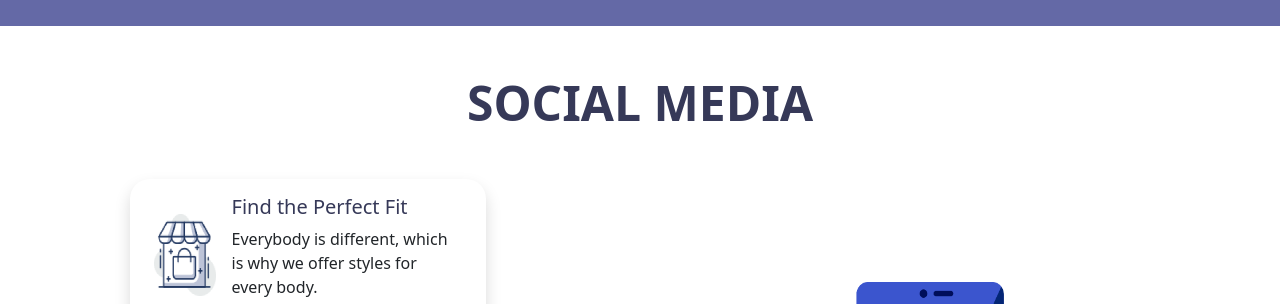
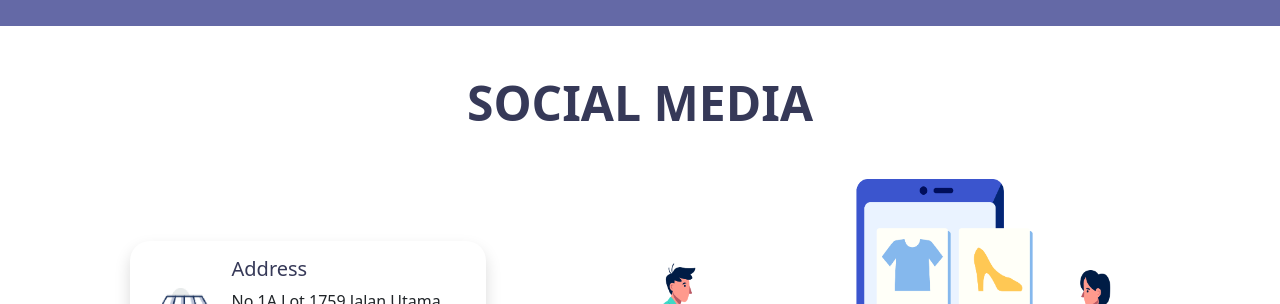
Before and after one commit to karleshamy/karleshamy.github.com, a plain HTML site: page index.html in a window 1280 px wide. Shown: the part 496-800 px from the top of the page. Drawn offline with nearby package versions, Linux system fonts and the light colour scheme.

Commit message:
add address

```diff
--- a/index.html
+++ b/index.html
@@ -67,12 +67,11 @@
                         <img class="pe-lg-3 pb-2 pb-lg-0" src="icons/image 12.png" alt=""
                             style="width: 78px; height: 82px;">
                         <div class="text-lg-start text-center">
-                            <h5>Find the Perfect Fit</h5>
-                            <p>Everybody is different, which is why we
-                                offer styles for every body.</p>
+                            <h5>Address</h5>
+                            <p>No 1A Lot 1759 Jalan Utama, Jln Kubu Gajah, Kampung Kubu Gajah, 47000 Sungai Buloh, Selangor</p>
                         </div>
                     </div>
-                    <div
+                    <!-- <div
                         class="feature shadow d-flex flex-column flex-lg-row justify-content-around align-items-center mb-4 px-4 py-3 mx-auto">
                         <img class="pe-lg-3 pb-2 pb-lg-0" src="icons/image 13.png" alt=""
                             style="width: 79px; height: 76px;">
@@ -91,7 +90,7 @@
                             <p>Everybody is different, which is why we
                                 offer styles for every body.</p>
                         </div>
-                    </div>
+                    </div> -->
                 </div>
                 <div class="col-lg-6 order-1 order-lg-2 mb-3">
                     <img class="w-100" src="icons/XMLID 1.png" alt="">
```
